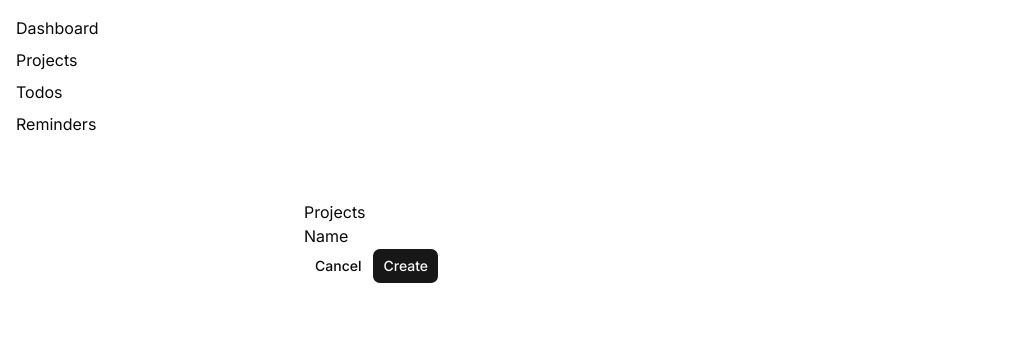
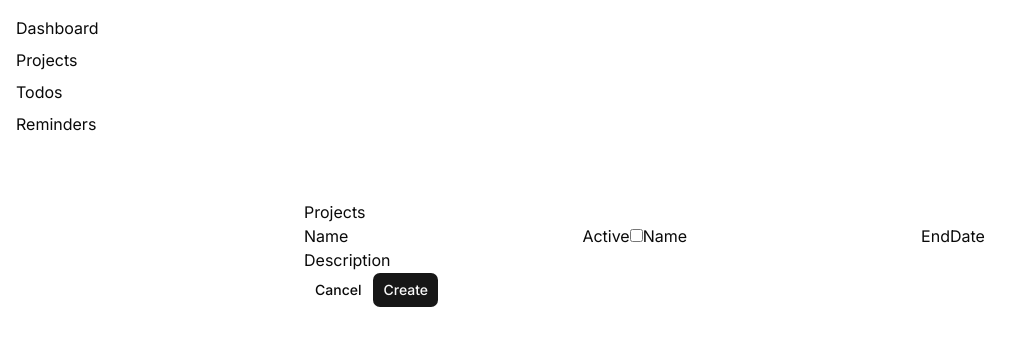
Before and after one commit to FelixBC/project-manager-app, a Next.js app: page /dashboard/projects in a window 1280 px wide. Shown: the top 346 px of the page, without its empty margins (0-1031 px from the left). Built offline with nearby package versions, Linux system fonts and the light colour scheme.

Commit message:
feat: using one object and an array to collect and submit information of a form, aftnoon commit, no errors

```diff
--- a/app/dashboard/projects/page.tsx
+++ b/app/dashboard/projects/page.tsx
@@ -1,23 +1,99 @@
 "use client";
 
-import React, { useState } from "react";
-import { Button } from "@/components/ui/button";
+import React, { useId, useState } from "react";
 import FormActions from "@/components/form-actions";
-type projectsProps = {};
+type ProjectsProps = {};
+type ProjectFormValues = {
+  id: string;
+  name: string;
+  isActive: boolean;
+  beginDate: string;
+  endDate: string;
+  description: string;
+};
 
-const Projects: React.FC<projectsProps> = ({}) => {
-  const [name, setName] = useState<string>("");
+const Projects: React.FC<ProjectsProps> = ({}) => {
+  const [projects, setProjects] = useState<ProjectFormValues[]>([
+    {
+      id: "",
+      name: "",
+      isActive: false,
+      beginDate: "",
+      endDate: "",
+      description: "",
+    },
+  ]);
 
-  const handleName = (e: React.ChangeEvent<HTMLInputElement>) => {
-    setName(e.target.value);
+  const [projectFormValues, setProjectFormValues] = useState<ProjectFormValues>(
+    {
+      id: "",
+      name: "",
+      isActive: false,
+      beginDate: "",
+      endDate: "",
+      description: "",
+    },
+  );
+
+  const handleSubmit = (e: React.ChangeEvent<HTMLInputElement>) => {
+    setProjects([...projects, projectFormValues]);
+  };
+
+  const handleOnChange = (e: React.ChangeEvent<HTMLInputElement>) => {
+    const key = e.target.name as keyof ProjectFormValues;
+    const target = e.target.name;
+    const inputType = e.target.type;
+
+    const nextValue =
+      e.target instanceof HTMLInputElement && inputType === "checkbox"
+        ? e.target.checked
+        : e.target.value;
+    setProjectFormValues((projectFormValues) => ({
+      ...projectFormValues,
+      [key]: target,
+    }));
   };
 
   return (
     <form>
       <section>
         <h1>Projects</h1>
+
         <label htmlFor="name">Name</label>
-        <input value={name} id="name" name="name" onChange={handleName} />
+        <input value={projectFormValues.name} id="name" name="name" />
+
+        <label htmlFor="isActive">Active</label>
+        <input
+          id="isActive"
+          name="isActive"
+          type="checkbox"
+          checked={projectFormValues.isActive}
+          onChange={handleOnChange}
+        />
+
+        <label htmlFor="name">Name</label>
+        <input
+          value={projectFormValues.beginDate}
+          id="beginDate"
+          name="beginDate"
+          onChange={handleOnChange}
+        />
+
+        <label htmlFor="endDate">EndDate</label>
+        <input
+          value={projectFormValues.endDate}
+          id="endDate"
+          name="endDate"
+          onChange={handleOnChange}
+        />
+
+        <label htmlFor="description">Description</label>
+        <input
+          value={projectFormValues.description}
+          id="description"
+          name="description"
+          onChange={handleOnChange}
+        />
         <FormActions />
       </section>
     </form>
```
